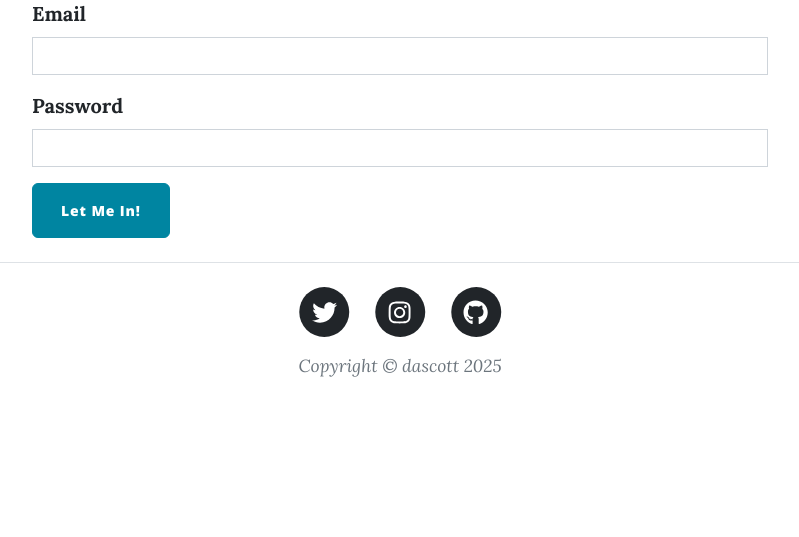
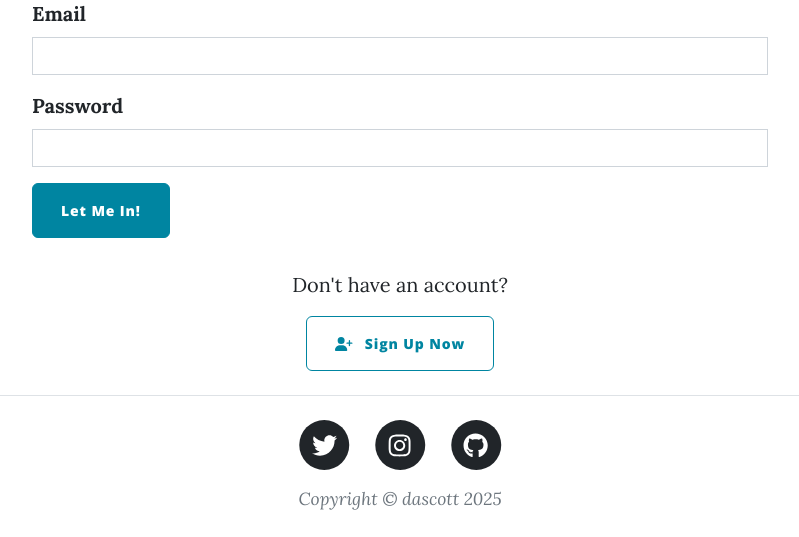
Before and after one commit to Dascott1990/blog-project, a Flask app: page /login in a window 1280 px wide. Shown: the part 613-1150 px from the top of the page, without its empty margins (240-1039 px from the left). Before the commit the page ends 990 px from the top, so only its background shows below. Run offline with Flask 3, Linux system fonts and the light colour scheme; some libraries are stand-ins or nearby versions.

Commit message:
Merge remote-tracking branch 'origin/main'
# Conflicts:
#	main.py
#	requirements.txt
#	static/css/styles.css
#	static/js/scripts.js
#	templates/about.html
#	templates/contact.html
#	templates/header.html
#	templates/index.html
#	templates/login.html
#	templates/make-post.html
#	templates/profile.html
#	templates/register.html
#	templates/verify.html

```diff
--- a/templates/login.html
+++ b/templates/login.html
@@ -33,10 +33,18 @@
       <div class="col-lg-8 col-md-10 mx-auto">
         <!--Rendering login form here-->
         {{render_form(form, novalidate=True, button_map={"submit": "primary"}) }}
+
+        <!-- Sign up option -->
+        <div class="text-center mt-4">
+          <p class="mb-3">Don't have an account?</p>
+          <a href="{{ url_for('register') }}" class="btn btn-outline-primary">
+            <i class="fas fa-user-plus me-2"></i>
+            Sign Up Now
+          </a>
+        </div>
       </div>
     </div>
   </div>
 </main>
 
-
 {% include "footer.html" %} {% endblock %}
```
Also changed, not shown: templates/register.html (+10 -0 lines).
